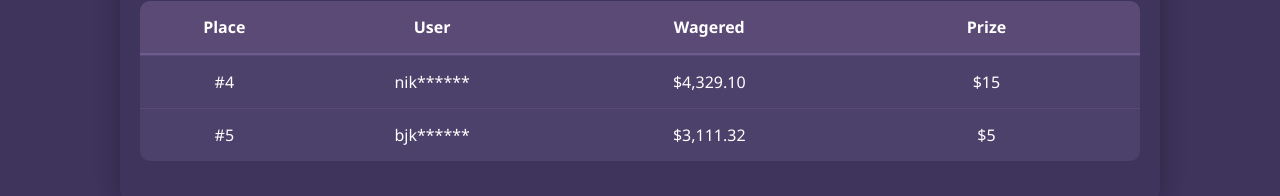
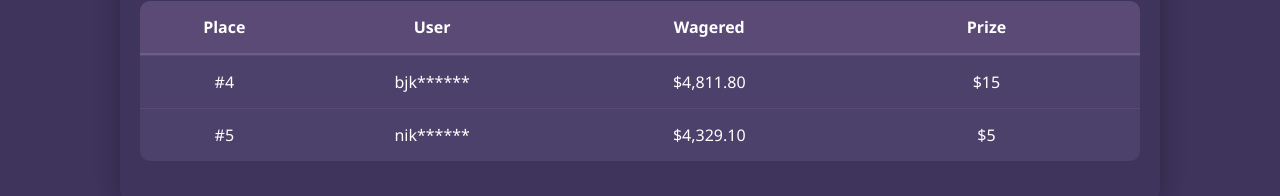
Before and after one commit to EmziBoss/jackbit-leaderboard, a React (Vite) app: page / in a window 1280 px wide. Shown: the part 526-722 px from the top of the page. Built offline with nearby package versions, Linux system fonts and the light colour scheme.

Commit message:
Update App.jsx

```diff
--- a/src/App.jsx
+++ b/src/App.jsx
@@ -4,11 +4,11 @@ import "./App.css";
 const countdownTarget = new Date("2025-05-31T23:59:59").getTime();
 
 const leaderboardData = [
-  { place: 1, user: "spi******", wagered: "$8,212.48", reward: "$65" },
-  { place: 2, user: "val******", wagered: "$7,897.10", reward: "$40" },
+  { place: 1, user: "spi******", wagered: "$14,897.18", reward: "$65" },
+  { place: 2, user: "val******", wagered: "$10,361.10", reward: "$40" },
   { place: 3, user: "nor****", wagered: "$5,989.25", reward: "$25" },
-  { place: 4, user: "nik******", wagered: "$4,329.10", reward: "$15" },
-  { place: 5, user: "bjk******", wagered: "$3,111.32", reward: "$5" },
+  { place: 4, user: "bjk******", wagered: "$4,811.80", reward: "$15" },
+  { place: 5, user: "nik******", wagered: "$4,329.10", reward: "$5" },
 ];
 
 function getOrdinal(n) {
```
